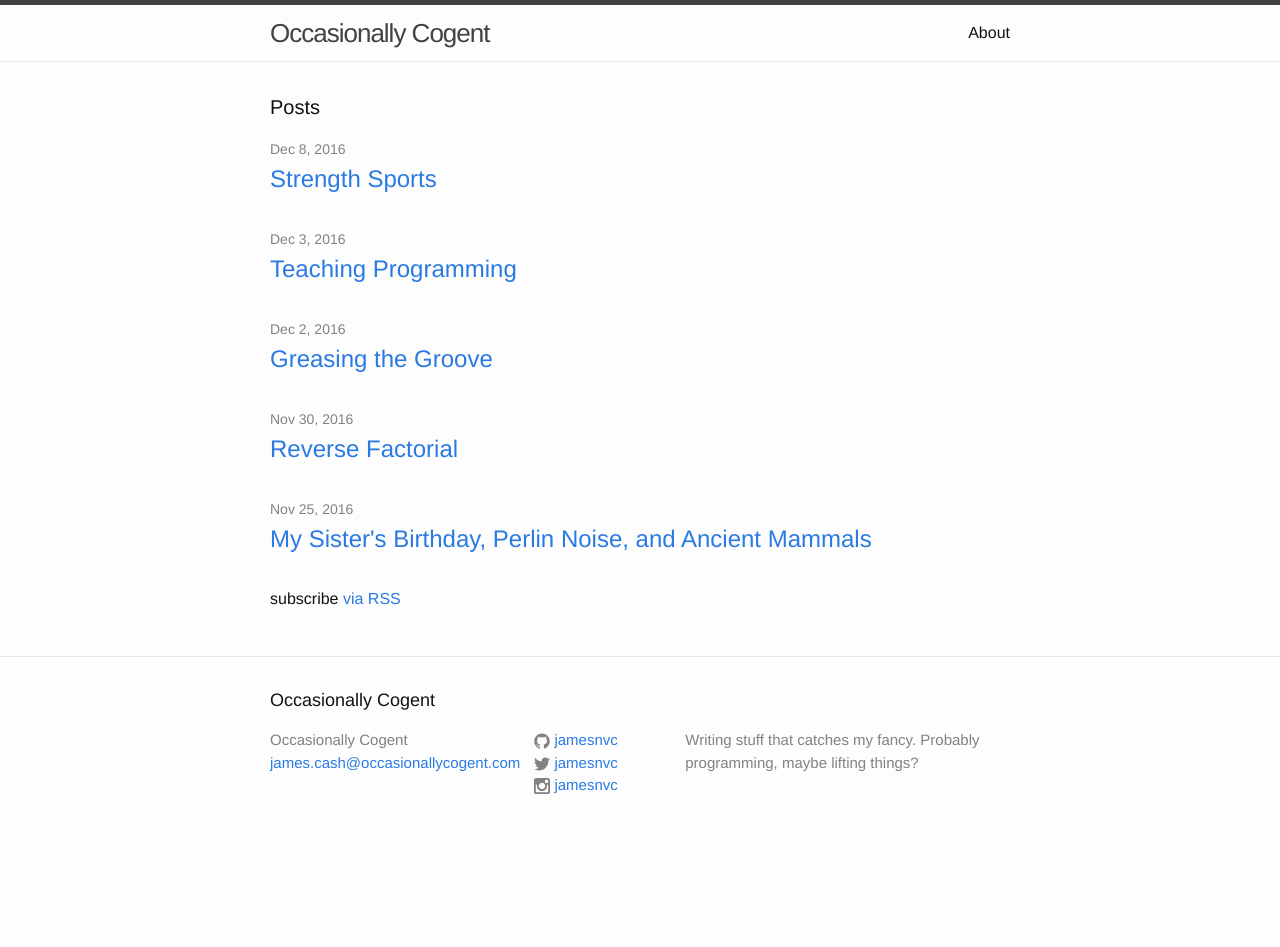
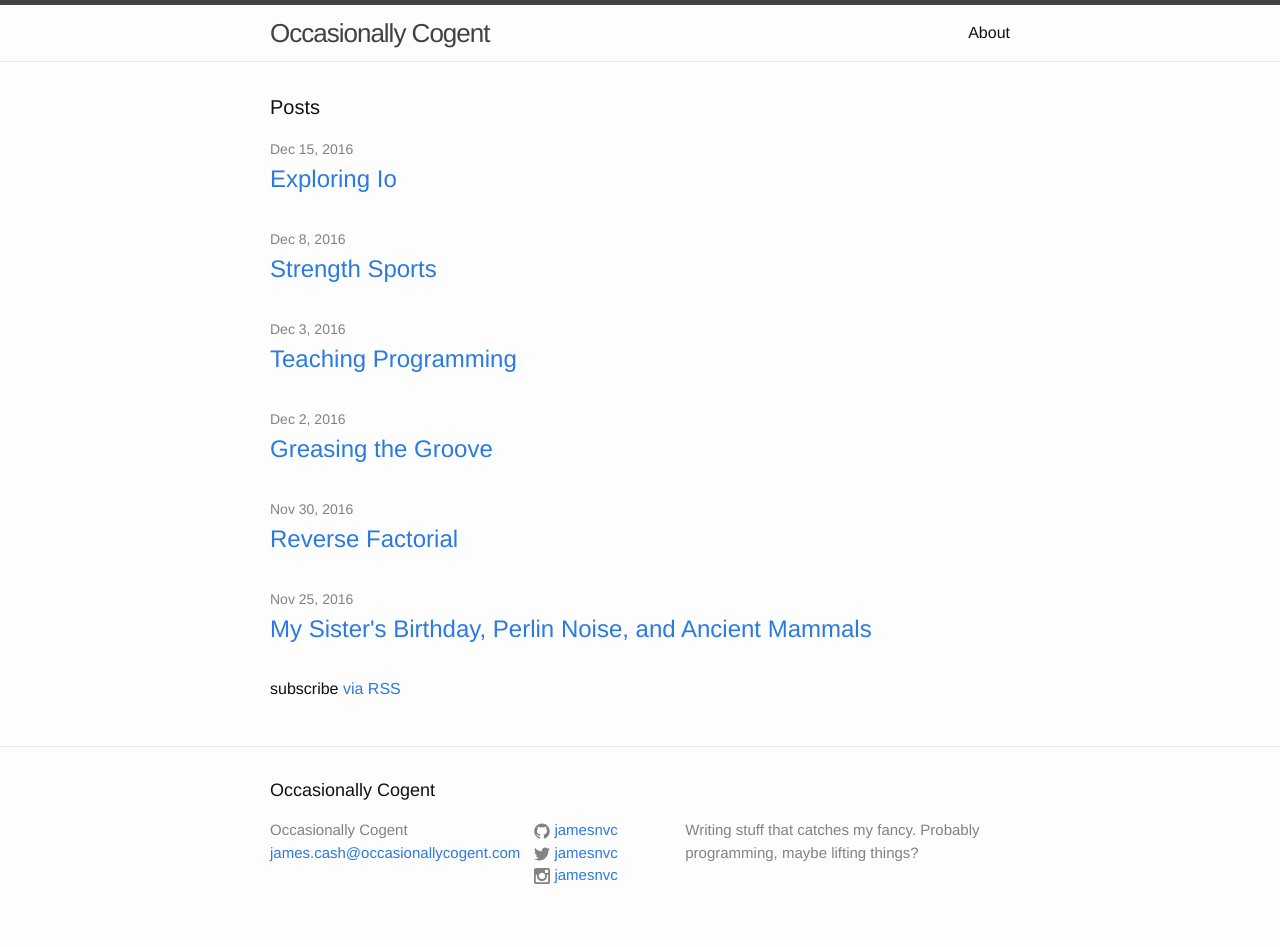
Before and after one commit to jamesnvc/occasionallycogent, a Jekyll site: the page built from index.html, in a window 1280 px wide. Built offline with Jekyll 4.4.1, drawn with Linux system fonts in a browser that asks for light colours; before the commit the page ends 900 px from its top, so only the background shows below that.

Commit message:
Publish io post

```diff
--- a/_drafts/exploring-io.md
+++ b/_posts/2016-12-15-exploring-io.md
@@ -1,6 +1,7 @@
 ---
 layout: post
 title: "Exploring Io"
+date: 2016-12-15 12:02:24
 ---
 
 I first heard about the [Io programming language][iolang] quite a while ago -- I believe I saw it in [Steve Yegge's][steveyegge][^yegge] sidebar when I was still in high school and just starting to get interested in different programming languages.
```
